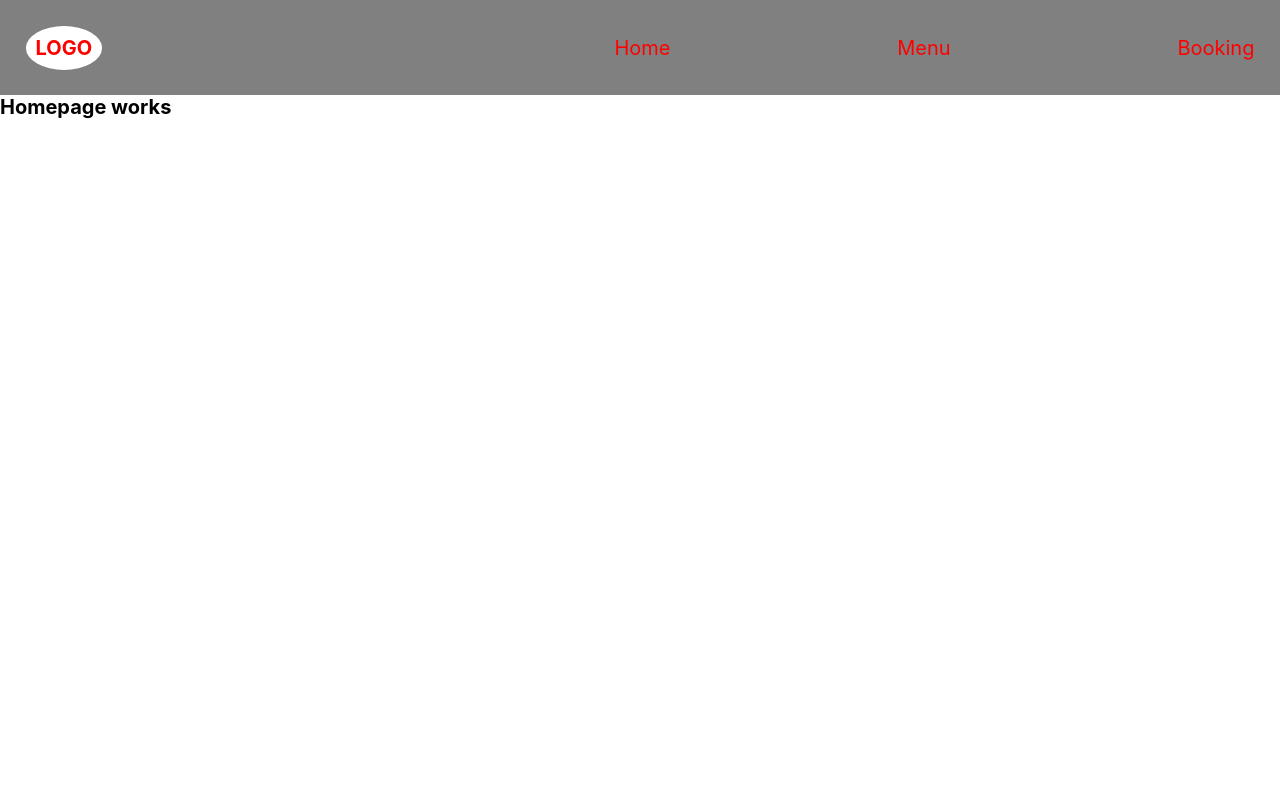
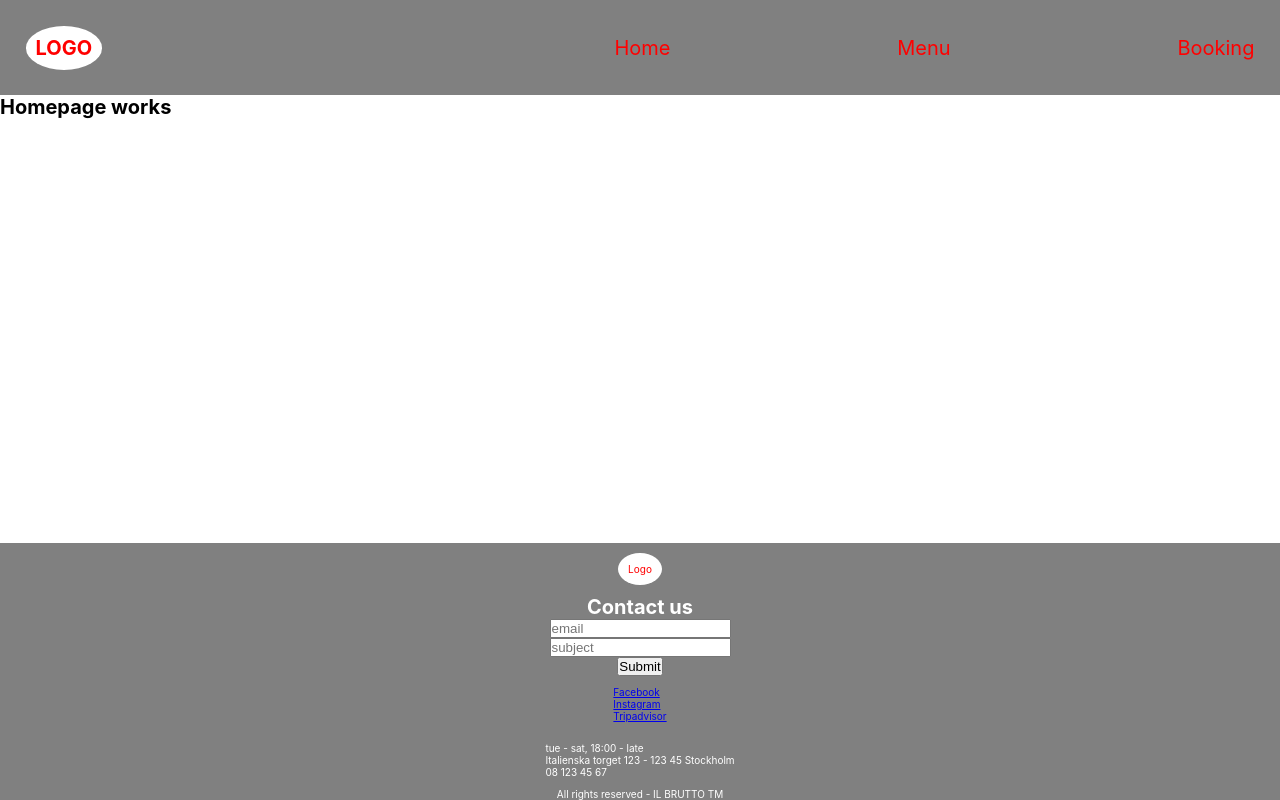
Before and after one commit to FilipAlmstedt/Il-Brutto-Front-End, a React (Create React App) app: page / in a window 1280 px wide. Built offline with nearby package versions, Linux system fonts and the light colour scheme.

Commit message:
added basic footer

```diff
--- a/src/App.tsx
+++ b/src/App.tsx
@@ -8,6 +8,7 @@ import { ConfirmationPage } from "./Components/ConfirmationPage";
 import { AdminPage } from "./Components/AdminPage";
 import { PageNotFound } from "./Components/PageNotFound";
 import { Navbar } from "./Components/Layout/Navbar";
+import { Footer } from "./Components/Layout/Footer"
 
 function App() {
   return (
@@ -42,9 +43,7 @@ function App() {
         </Route>
       </Switch>
 
-      <footer>
-        {/* När footer-komponenten är skapad, lägg in här: <Footer/> */}
-      </footer>
+      <Footer></Footer>
 
     </Router>
     </div>
--- /dev/null
+++ b/src/Components/Layout/Footer.tsx
@@ -0,0 +1,38 @@
+export const Footer = () => {
+    return (
+        <>
+        <div className="footerContainer">
+
+            <div className="logoContainer">Logo</div>
+
+            <h1>Contact us</h1>
+            <form>
+                <input type="text" name="email" placeholder="email"/>
+                <input type="text" name="subject" placeholder="subject"/>
+                <input type="submit" value="Submit" />
+            </form>
+
+            <ul className="social-media-links">
+                <li>
+                    <a href="www.facebook.com"><div className="icon-facebook">Facebook</div></a>
+                </li>
+                <li>
+                    <a href="www.instagram.com"><div className="icon-instagram">Instagram</div></a>
+                </li>
+                <li>
+                    <a href="www.tripadvisor.com"><div className="icon-tripadvisor">Tripadvisor</div></a>
+                </li>
+            </ul>
+
+            <ul className="contact-information">
+                <li><span className="icon-clock"></span> tue - sat, 18:00 - late</li>
+                <li><span className="icon-pin"></span> Italienska torget 123 - 123 45 Stockholm</li>
+                <li><span className="icon-tel"></span> 08 123 45 67</li>
+            </ul>
+
+            <p> All rights reserved - IL BRUTTO TM</p>
+
+        </div>
+        </>
+    )
+}
--- a/src/SCSS/layout/_footer.scss
+++ b/src/SCSS/layout/_footer.scss
@@ -0,0 +1,25 @@
+.footerContainer {
+  @include flexStyling(column, space-between);
+  background-color: grey;
+  color: white;
+  position: absolute;
+  bottom: 0;
+  width: 100%;
+
+  .logoContainer {
+    background-color: white;
+    border-radius: 50%;
+    padding: 10px;
+    color: red;
+    margin: 1rem;
+  }
+
+  form {
+    @include flexStyling(column, space-between);
+  }
+
+  ul {
+    list-style: none;
+    margin: 1rem;
+  }
+}
--- a/src/SCSS/utilities/_mixins.scss
+++ b/src/SCSS/utilities/_mixins.scss
@@ -12,3 +12,11 @@
     align-items: center;
     flex-direction: $direction;
 }
+
+
+@mixin flexCenter($direction) {
+    display: flex;
+    justify-content: center;
+    align-items: center;
+    flex-direction: $direction;
+}
```
